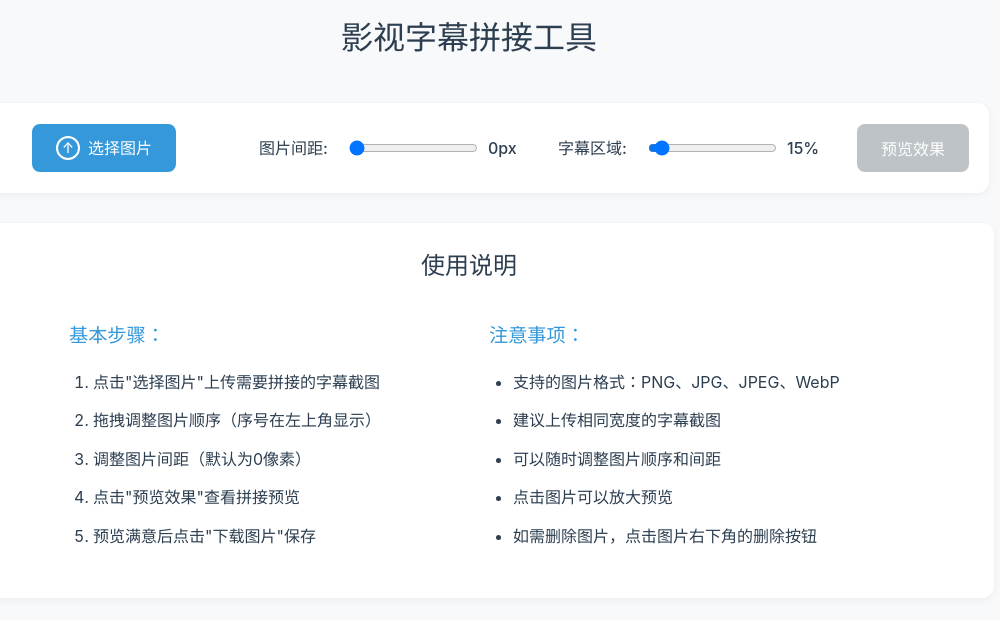
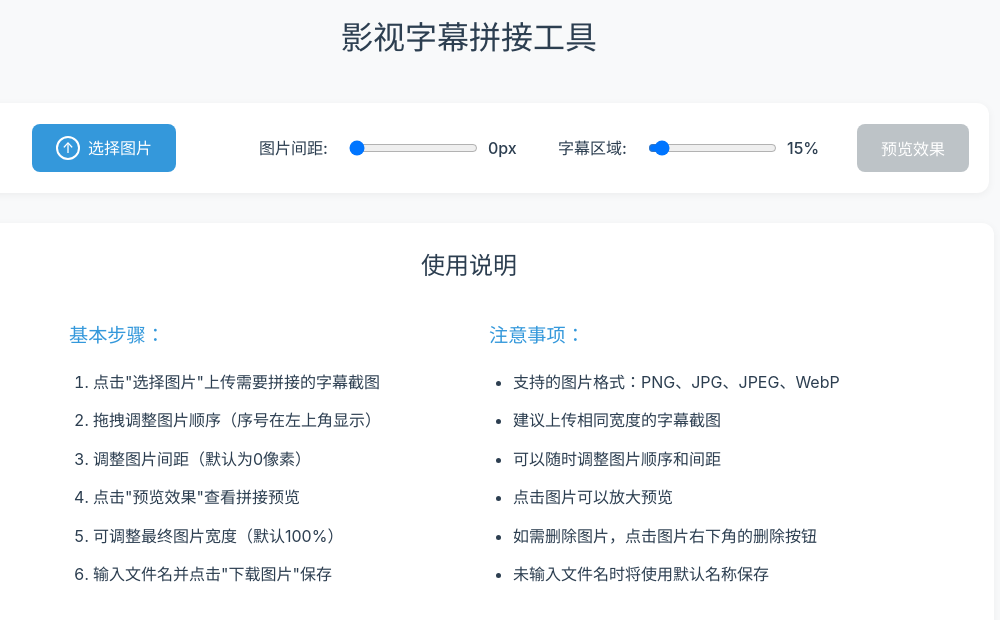
Before and after one commit to Weng1992/movie-subtitle-merger, a React (Vite) app: page / in a window 1280 px wide. Shown: the top 620 px of the page, without its empty margins (171-1171 px from the left). Built offline with nearby package versions, Linux system fonts and the light colour scheme.

Commit message:
Update: 更新使用说明，添加调整宽度和文件命名的说明

```diff
--- a/src/App.jsx
+++ b/src/App.jsx
@@ -10,6 +10,7 @@ function App() {
   const canvasRef = useRef(null);
   const [cropWidth, setCropWidth] = useState(100);
   const previewRef = useRef(null);
+  const [downloadFileName, setDownloadFileName] = useState('');
 
   const handleImageUpload = (e) => {
     const files = Array.from(e.target.files);
@@ -183,7 +184,7 @@ function App() {
   const handleDownload = () => {
     if (previewUrl) {
       const link = document.createElement('a');
-      link.download = '合并后的台词.png';
+      link.download = downloadFileName || '合并后的台词.png';
       link.href = previewUrl;
       link.click();
     }
@@ -432,6 +433,14 @@ function App() {
               />
               <span>{cropWidth}%</span>
             </div>
+            <div className="filename-input">
+              <input
+                type="text"
+                placeholder="输入保存的文件名"
+                value={downloadFileName}
+                onChange={(e) => setDownloadFileName(e.target.value)}
+              />
+            </div>
             <button
               className="download-button"
               onClick={handleDownload}
@@ -472,7 +481,8 @@ function App() {
               <li>拖拽调整图片顺序（序号在左上角显示）</li>
               <li>调整图片间距（默认为0像素）</li>
               <li>点击"预览效果"查看拼接预览</li>
-              <li>预览满意后点击"下载图片"保存</li>
+              <li>可调整最终图片宽度（默认100%）</li>
+              <li>输入文件名并点击"下载图片"保存</li>
             </ol>
           </div>
 
@@ -484,6 +494,7 @@ function App() {
               <li>可以随时调整图片顺序和间距</li>
               <li>点击图片可以放大预览</li>
               <li>如需删除图片，点击图片右下角的删除按钮</li>
+              <li>未输入文件名时将使用默认名称保存</li>
             </ul>
           </div>
         </div>
```
